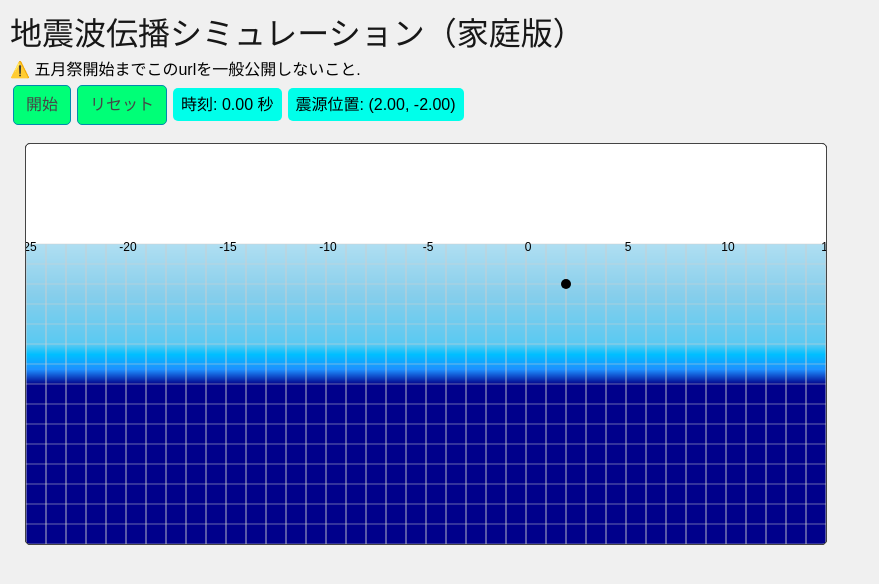
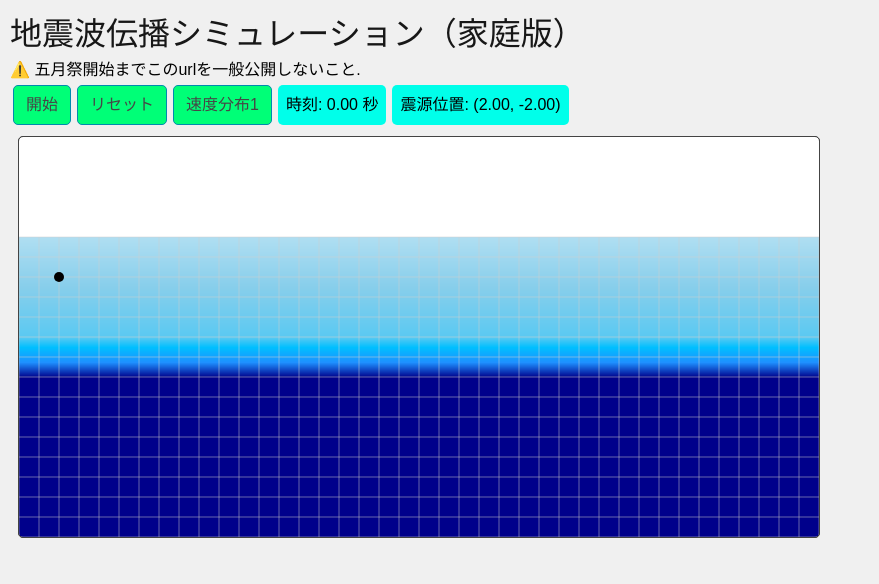
Before and after one commit to chiwaku-wakwak/chiwaku-simulation, a Next.js app: page / in a window 1280 px wide. Shown: the top 584 px of the page, without its empty margins (0-879 px from the left). Built offline with nearby package versions, Linux system fonts and the light colour scheme.

Commit message:
レスポンシブ対応

```diff
--- a/src/app/WaveSpeedCanvas.tsx
+++ b/src/app/WaveSpeedCanvas.tsx
@@ -1,8 +1,7 @@
 "use client";
 
-import React, { useRef, useEffect, useState } from "react";
+import React, { useRef, useEffect, useState, useCallback } from "react";
 
-// -------------------- 型定義 --------------------
 type Ray = {
   x: number;
   y: number;
@@ -10,50 +9,37 @@ type Ray = {
   active: boolean;
 };
 
-const canvasWidth = 800;
-const canvasHeight = 400;
-
-// -------------------- 波速関数 --------------------
-function waveSpeed2(x: number, y: number): number {
+function waveSpeed2(x: number, y: number, num: number): number {
+  if (num === 0) {
     if (y > 0) return 0;
     else if (y > -5) return 0.2 * -y + 1.0;
     else if (y >= -7 && y <= -5) return 2 * -y - 8.0;
     else return 0.2 * -y + 4.6;
+  } else {
+    if (y > 0) return 0;
+    else if (-5 > y && y > -10 && x > 5 && 10 > x) return 3.0;
+    else return 0.4 * -y + 1.0;
+  }
 }
 
-// -------------------- 座標変換 --------------------
-function screenToPhysical(px: number, py: number): { x: number; y: number } {
-  const x = (px / canvasWidth) * 40 - 25;
-  const y = ((canvasHeight - py) / canvasWidth) * 40 - 15;
-  return { x, y };
+function gradvx(x: number, y: number, num: number, dx = 1e-5): number {
+  return (waveSpeed2(x + dx, y, num) - waveSpeed2(x - dx, y, num)) / (2 * dx);
 }
 
-function physicalToScreen(x: number, y: number): { px: number; py: number } {
-  const px = ((x + 25) / 40) * canvasWidth;
-  const py = canvasHeight - ((y + 15) / 40) * canvasWidth;
-  return { px, py };
+function gradvy(x: number, y: number, num: number, dy = 1e-5): number {
+  return (waveSpeed2(x, y + dy, num) - waveSpeed2(x, y - dy, num)) / (2 * dy);
 }
 
-// -------------------- 数値微分 --------------------
-function gradvx(x: number, y: number, dx = 1e-5): number {
-  return (waveSpeed2(x + dx, y) - waveSpeed2(x - dx, y)) / (2 * dx);
-}
-
-function gradvy(x: number, y: number, dy = 1e-5): number {
-  return (waveSpeed2(x, y + dy) - waveSpeed2(x, y - dy)) / (2 * dy);
-}
-
-// -------------------- Ray Equation --------------------
-function rayequation(ray: Ray, dt: number): Ray {
+function rayequation(ray: Ray, dt: number, num: number): Ray {
   if (!ray.active) return ray;
-  const v = waveSpeed2(ray.x, ray.y);
+  const v = waveSpeed2(ray.x, ray.y, num);
   const x_new = ray.x + v * Math.cos(ray.theta) * dt;
   const y_new = ray.y + v * Math.sin(ray.theta) * dt;
   const theta_new =
     ray.theta +
     dt *
-      (gradvx(x_new, y_new) * Math.sin(ray.theta) -
-        gradvy(x_new, y_new) * Math.cos(ray.theta));
+      (gradvx(x_new, y_new, num) * Math.sin(ray.theta) -
+        gradvy(x_new, y_new, num) * Math.cos(ray.theta));
   const active = y_new <= 0;
   return { ...ray, x: x_new, y: y_new, theta: theta_new, active };
 }
@@ -61,126 +47,125 @@ function rayequation(ray: Ray, dt: number): Ray {
 function speedToColor(v: number): string {
   const clamp = (n: number, min: number, max: number) =>
     Math.max(min, Math.min(max, n));
-
-  // 色定義：速度に対応するRGB
   const colorStops = [
-    { v: 0.0, r: 255, g: 255, b: 255 }, // 白
-    { v: 1.5, r: 135, g: 206, b: 235 }, // 薄水色
-    { v: 3.0, r: 0, g: 191, b: 255 }, // 水色
-    { v: 4.5, r: 30, g: 144, b: 255 }, // 青
-    { v: 6.0, r: 0, g: 0, b: 139 }, // 濃紺
+    { v: 0.0, r: 255, g: 255, b: 255 },
+    { v: 1.5, r: 135, g: 206, b: 235 },
+    { v: 3.0, r: 0, g: 191, b: 255 },
+    { v: 4.5, r: 30, g: 144, b: 255 },
+    { v: 6.0, r: 0, g: 0, b: 139 },
   ];
 
   v = clamp(v, 0, 6);
-
-  // どの区間に属するかを探す
   for (let i = 0; i < colorStops.length - 1; i++) {
     const c1 = colorStops[i];
     const c2 = colorStops[i + 1];
     if (v >= c1.v && v <= c2.v) {
-      const t = (v - c1.v) / (c2.v - c1.v); // 線形補間係数
+      const t = (v - c1.v) / (c2.v - c1.v);
       const r = Math.round(c1.r + (c2.r - c1.r) * t);
       const g = Math.round(c1.g + (c2.g - c1.g) * t);
       const b = Math.round(c1.b + (c2.b - c1.b) * t);
       return `rgb(${r}, ${g}, ${b})`;
     }
   }
-
-  // デフォルト色
   return "#00008b";
 }
 
-// -------------------- React コンポーネント --------------------
+// ---- Responsive 座標変換 ----
+function screenToPhysical(
+  px: number,
+  py: number,
+  canvasWidth: number,
+  canvasHeight: number
+): { x: number; y: number } {
+  const x = (px / canvasWidth) * 40;
+  const y = ((canvasHeight - py) / canvasWidth) * 40 - 15;
+  return { x, y };
+}
+
+function physicalToScreen(
+  x: number,
+  y: number,
+  canvasWidth: number,
+  canvasHeight: number
+): { px: number; py: number } {
+  const px = (x / 40) * canvasWidth;
+  const py = canvasHeight - ((y + 15) / 40) * canvasWidth;
+  return { px, py };
+}
+
 const WaveSpeedCanvas: React.FC = () => {
+  const containerRef = useRef<HTMLDivElement>(null);
   const bgCanvasRef = useRef<HTMLCanvasElement>(null);
   const fgCanvasRef = useRef<HTMLCanvasElement>(null);
+  const [canvasSize, setCanvasSize] = useState({ width: 800, height: 400 });
+
   const [rays, setRays] = useState<Ray[]>([]);
   const [time, setTime] = useState(0);
   const [running, setRunning] = useState(false);
-  const [origin, setOrigin] = useState<{ x: number; y: number }>({
-    x: 2,
-    y: -2,
-  });
+  const [origin, setOrigin] = useState({ x: 2, y: -2 });
   const [locked, setLocked] = useState(false);
   const [started, setStarted] = useState(false);
+  const [number, setNumber] = useState(0);
+
   const dt = 0.01;
   const angles = Array.from(
     { length: 7200 },
     (_, i) => (i * Math.PI) / 10 / 360
   );
 
-  // 初期描画（背景＋グリッド）
-  useEffect(() => {
+  const drawBackground = useCallback(() => {
     const canvas = bgCanvasRef.current;
     if (!canvas) return;
     const ctx = canvas.getContext("2d");
     if (!ctx) return;
 
-    // 色の変更
+    const { width, height } = canvasSize;
+    ctx.clearRect(0, 0, width, height);
 
-    for (let py = 0; py < canvasHeight; py++) {
-      for (let px = 0; px < canvasWidth; px++) {
-        const { x, y } = screenToPhysical(px, py);
-        const v = waveSpeed2(x, y);
+    for (let py = 0; py < height; py++) {
+      for (let px = 0; px < width; px++) {
+        const { x, y } = screenToPhysical(px, py, width, height);
+        const v = waveSpeed2(x, y, number);
         ctx.fillStyle = speedToColor(v);
         ctx.fillRect(px, py, 1, 1);
       }
     }
 
-    // グリッド
-    ctx.strokeStyle = "#cccccc";
+    // グリッドと震源
+    ctx.strokeStyle = "#ccc";
     ctx.lineWidth = 0.5;
     for (let x = -40; x <= 40; x++) {
-      const { px: x1, py: y1 } = physicalToScreen(x, -20);
-      const { px: x2, py: y2 } = physicalToScreen(x, 0);
+      const { px: x1, py: y1 } = physicalToScreen(x, -20, width, height);
+      const { px: x2, py: y2 } = physicalToScreen(x, 0, width, height);
       ctx.beginPath();
       ctx.moveTo(x1, y1);
       ctx.lineTo(x2, y2);
       ctx.stroke();
     }
     for (let y = -20; y <= 0; y++) {
-      const { px: x1, py: y1 } = physicalToScreen(-40, y);
-      const { px: x2, py: y2 } = physicalToScreen(40, y);
+      const { px: x1, py: y1 } = physicalToScreen(-40, y, width, height);
+      const { px: x2, py: y2 } = physicalToScreen(40, y, width, height);
       ctx.beginPath();
       ctx.moveTo(x1, y1);
       ctx.lineTo(x2, y2);
       ctx.stroke();
     }
 
-    // 目盛（X軸・Y軸のラベル）
-    ctx.fillStyle = "black";
-    ctx.font = "10px sans-serif";
-    ctx.textAlign = "center";
-    ctx.textBaseline = "top";
-
-    for (let x = -40; x <= 40; x++) {
-      const { px: x1, py: y1 } = physicalToScreen(x, -20);
-      const { px: x2, py: y2 } = physicalToScreen(x, 0);
-      ctx.beginPath();
-      ctx.moveTo(x1, y1);
-      ctx.lineTo(x2, y2);
-      ctx.stroke();
-
-      // X軸ラベルを表示
-      if (x % 5 === 0) {
-        ctx.fillStyle = "black";
-        ctx.font = "12px sans-serif";
-        ctx.fillText(`${x}`, x1 + 2, y2 - 2);
-      }
-    }
-
-    // 初期震源描画
-    const { px, py } = physicalToScreen(origin.x, origin.y);
+    const { px, py } = physicalToScreen(origin.x, origin.y, width, height);
     ctx.fillStyle = "black";
     ctx.beginPath();
     ctx.arc(px, py, 5, 0, 2 * Math.PI);
     ctx.fill();
-  }, [origin]);
+  }, [canvasSize, origin, number]);
+
+  useEffect(() => {
+    drawBackground();
+  }, [drawBackground]);
 
   useEffect(() => {
     if (!running) return;
     const interval = setInterval(() => {
-      setRays((prevRays) => prevRays.map((ray) => rayequation(ray, dt)));
+      setRays((prev) => prev.map((ray) => rayequation(ray, dt, number)));
       setTime((t) => t + dt);
     }, 10);
     return () => clearInterval(interval);
@@ -191,30 +176,55 @@ const WaveSpeedCanvas: React.FC = () => {
     if (!canvas) return;
     const ctx = canvas.getContext("2d");
     if (!ctx) return;
-    ctx.clearRect(0, 0, canvasWidth, canvasHeight);
+
+    ctx.clearRect(0, 0, canvasSize.width, canvasSize.height);
     ctx.fillStyle = "red";
     rays.forEach((ray) => {
-      const { px, py } = physicalToScreen(ray.x, ray.y);
+      const { px, py } = physicalToScreen(
+        ray.x,
+        ray.y,
+        canvasSize.width,
+        canvasSize.height
+      );
       ctx.beginPath();
       ctx.arc(px, py, 0.8, 0, 2 * Math.PI);
       ctx.fill();
     });
-  }, [rays]);
+  }, [rays, canvasSize]);
+
+  useEffect(() => {
+    const resize = () => {
+      if (containerRef.current) {
+        const width = containerRef.current.clientWidth;
+        if (width < 800) {
+          setCanvasSize({ width: width - 15, height: (width - 15) / 2 });
+        } else if (width > 800) {
+          setCanvasSize({ width: 800, height: 400 });
+        }
+      }
+    };
+    resize();
+    window.addEventListener("resize", resize);
+    return () => window.removeEventListener("resize", resize);
+  }, []);
 
   const handleClick = (e: React.MouseEvent<HTMLCanvasElement>) => {
     if (locked) return;
     const rect = e.currentTarget.getBoundingClientRect();
     const px = e.clientX - rect.left;
     const py = e.clientY - rect.top;
-    const { x, y } = screenToPhysical(px, py);
+    const { x, y } = screenToPhysical(
+      px,
+      py,
+      canvasSize.width,
+      canvasSize.height
+    );
     setOrigin({ x, y });
   };
 
   const handleStart = () => {
     setLocked(true);
-
     if (!started) {
-      // 初回のみレイ生成
       setRays(
         angles.map((theta) => ({
           x: origin.x,
@@ -223,10 +233,9 @@ const WaveSpeedCanvas: React.FC = () => {
           active: true,
         }))
       );
-      setStarted(true); // もう再生成しない
+      setStarted(true);
     }
-
-    setRunning(true); // アニメーションを再開
+    setRunning(true);
   };
 
   const handleStop = () => {
@@ -235,9 +244,9 @@ const WaveSpeedCanvas: React.FC = () => {
   };
 
   return (
-    <div>
-      <div>
-        {running === false  && started === false && (
+    <div ref={containerRef} style={{ width: "100%", position: "relative" }}>
+      <div className="button_container">
+        {running === false && started === false && (
           <button onClick={handleStart}>開始</button>
         )}
         {running === false && started === true && (
@@ -256,6 +265,20 @@ const WaveSpeedCanvas: React.FC = () => {
         >
           リセット
         </button>
+        <button
+          onClick={() => {
+            if (number === 0) {
+              setNumber(1);
+              setOrigin({ x: origin.x, y: origin.y });
+            } else if (number === 1) {
+              setNumber(0);
+              setOrigin({ x: origin.x, y: origin.y });
+            }
+          }}
+        >
+          速度分布{number + 1}
+        </button>
+        <div className="time_epicenter">
           <div className="time">
             <span>時刻: {time.toFixed(2)} 秒</span>
           </div>
@@ -265,19 +288,28 @@ const WaveSpeedCanvas: React.FC = () => {
             </span>
           </div>
         </div>
+      </div>
+      <div className="wave_speed">
         <canvas
           ref={bgCanvasRef}
-        width={canvasWidth}
-        height={canvasHeight}
-        style={{ position: "absolute", zIndex: 0, border: "1px solid black" }}
+          width={canvasSize.width}
+          height={canvasSize.height}
+          style={{ position: "absolute", top: 0, left: 0, zIndex: 0 }}
           onClick={handleClick}
         />
         <canvas
           ref={fgCanvasRef}
-        width={canvasWidth}
-        height={canvasHeight}
-        style={{ position: "absolute", zIndex: 1, pointerEvents: "none" }}
+          width={canvasSize.width}
+          height={canvasSize.height}
+          style={{
+            position: "absolute",
+            top: 0,
+            left: 0,
+            zIndex: 1,
+            pointerEvents: "none",
+          }}
         />
+      </div>
     </div>
   );
 };
--- a/src/app/globals.css
+++ b/src/app/globals.css
@@ -13,13 +13,26 @@ body {
 
 canvas {
   border: 1px solid #444;
-  margin-top: 20px;
-  margin: 15px;
+  margin: 8px;
   border-radius: 5px;
+  display: block;
 }
 
+/* ボタンや時刻表示の部分 */
+.button-container {
+  position: relative;
+  z-index: 2; /* ボタンが canvas の上に来るように調整 */
+}
+
+/* canvas の設定 */
+.wave_speed {
+  position: relative;
+  z-index: 0; /* canvas が他の要素の下に表示される */
+}
+
+
 h1 {
-  font-size: 2rem;
+  font-size: 1.8rem;
   color: var(--foreground);
 }
 
@@ -35,7 +48,7 @@ button {
 }
 
 .time {
-  display : inline;
+  display : inline-block;
   padding: 8px;
   margin: 3px;
   background-color: #00ffea;
@@ -45,3 +58,12 @@ button {
 .App {
   margin: 10px;
 }
+
+@media (min-width: 600px) {
+  h1 {
+    font-size: 2rem;
+  }
+  .time_epicenter {
+    display : inline;
+  }
+}
```
Also changed, not shown: package.json (+10 -5 lines), 1 other file (tests, documents, lock files or other folders). Lines whose indentation alone changed are shown as unchanged.
